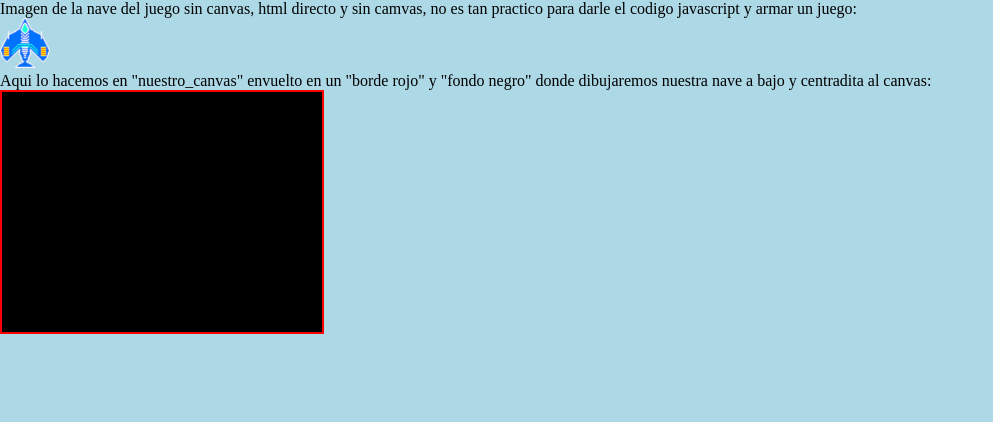
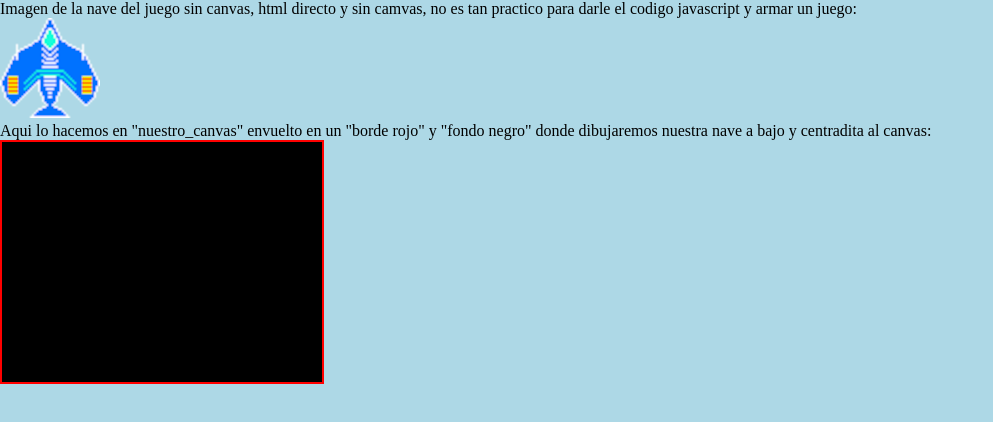
Before and after one commit to misterwww/imagen_nave_en_canvas, a plain HTML site: page index.html in a window 1280 px wide. Shown: the whole page, without its empty margins (0-993 px from the left). Drawn offline with Linux system fonts and the light colour scheme.

Commit message:
SI que SI

```diff
--- a/index.html
+++ b/index.html
@@ -24,7 +24,7 @@
 
         <p>Imagen de la nave del juego sin canvas, html directo y sin camvas, no es tan practico para darle el codigo javascript y armar un juego:</p>
 
-        <img width="50px" height="50px" src="nave.png" alt="nave"/>
+        <img src="nave.png" alt="nave"/>
 
         <p>Aqui lo hacemos en "nuestro_canvas" envuelto en un "borde rojo" y "fondo negro" donde dibujaremos nuestra nave a bajo y centradita al canvas:</p>
 
```
